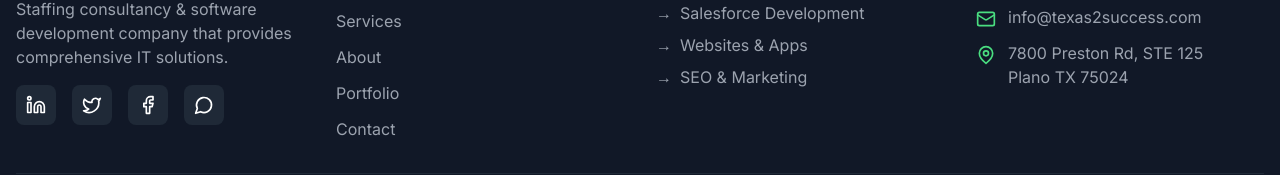
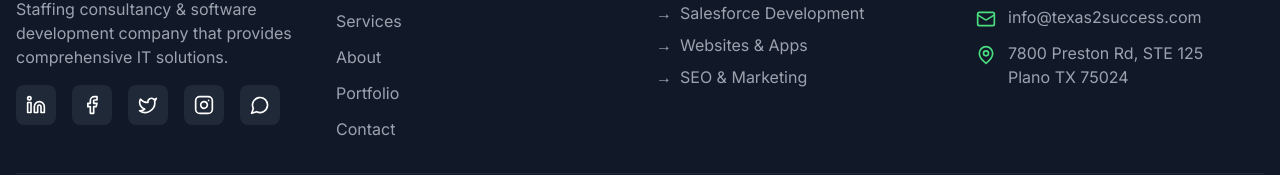
Before and after one commit to Prathyushapritila/Texas2success, a Next.js app: page / in a window 1280 px wide. Shown: the part 8704-8879 px from the top of the page. Built offline with nearby package versions, Linux system fonts and the light colour scheme.

Commit message:
Add Instagram social link and update social media URLs: Add Instagram to social links, update Facebook/Twitter/Instagram URLs to main platform pages, add Instagram icon to Footer

```diff
--- a/components/Footer.tsx
+++ b/components/Footer.tsx
@@ -3,7 +3,7 @@
 import Link from 'next/link'
 import { usePathname } from 'next/navigation'
 import { siteConfig } from '@/data/siteData'
-import { Linkedin, Twitter, Facebook, Mail, Phone, MapPin, MessageCircle } from 'lucide-react'
+import { Linkedin, Twitter, Facebook, Instagram, Mail, Phone, MapPin, MessageCircle } from 'lucide-react'
 
 export default function Footer() {
   const currentYear = new Date().getFullYear()
@@ -44,6 +44,15 @@ export default function Footer() {
                 <Linkedin className="w-5 h-5" />
               </a>
               <a
+                href={siteConfig.social.facebook}
+                target="_blank"
+                rel="noopener noreferrer"
+                className="w-10 h-10 bg-gray-800 dark:bg-gray-800 rounded-lg flex items-center justify-center hover:bg-green-600 transition-colors"
+                aria-label="Facebook"
+              >
+                <Facebook className="w-5 h-5" />
+              </a>
+              <a
                 href={siteConfig.social.twitter}
                 target="_blank"
                 rel="noopener noreferrer"
@@ -53,13 +62,13 @@ export default function Footer() {
                 <Twitter className="w-5 h-5" />
               </a>
               <a
-                href={siteConfig.social.facebook}
+                href={siteConfig.social.instagram}
                 target="_blank"
                 rel="noopener noreferrer"
                 className="w-10 h-10 bg-gray-800 dark:bg-gray-800 rounded-lg flex items-center justify-center hover:bg-green-600 transition-colors"
-                aria-label="Facebook"
+                aria-label="Instagram"
               >
-                <Facebook className="w-5 h-5" />
+                <Instagram className="w-5 h-5" />
               </a>
               <a
                 href={siteConfig.social.whatsapp}
--- a/data/siteData.ts
+++ b/data/siteData.ts
@@ -15,8 +15,9 @@ export const siteConfig = {
   },
   social: {
     linkedin: "https://www.linkedin.com/company/texas-2-success/posts/?feedView=all",
-    twitter: "https://twitter.com/texas2success",
-    facebook: "https://www.facebook.com/texas2success",
+    twitter: "https://twitter.com",
+    facebook: "https://facebook.com",
+    instagram: "https://instagram.com",
     whatsapp: "https://wa.me/14697083802"
   }
 }
```
